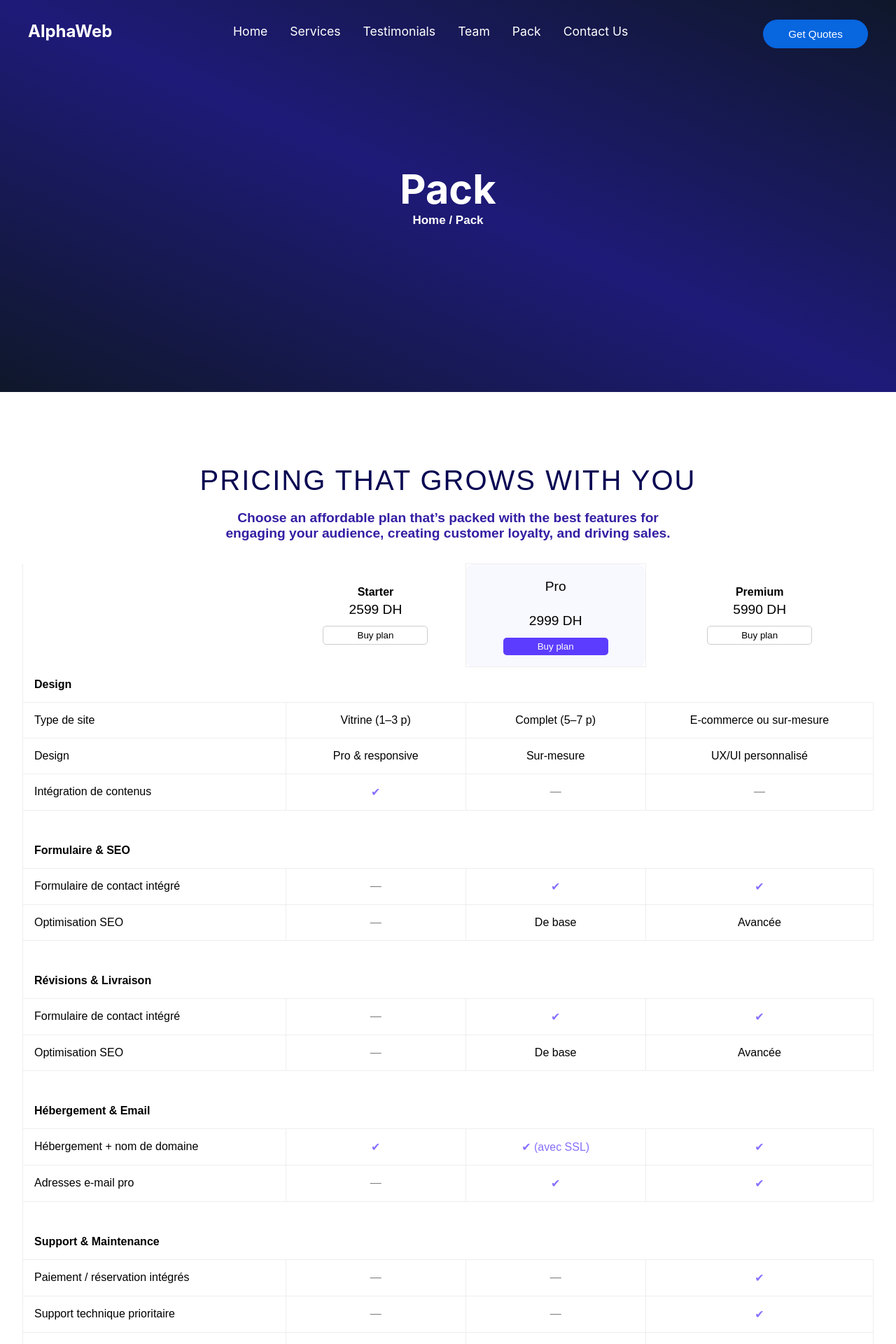
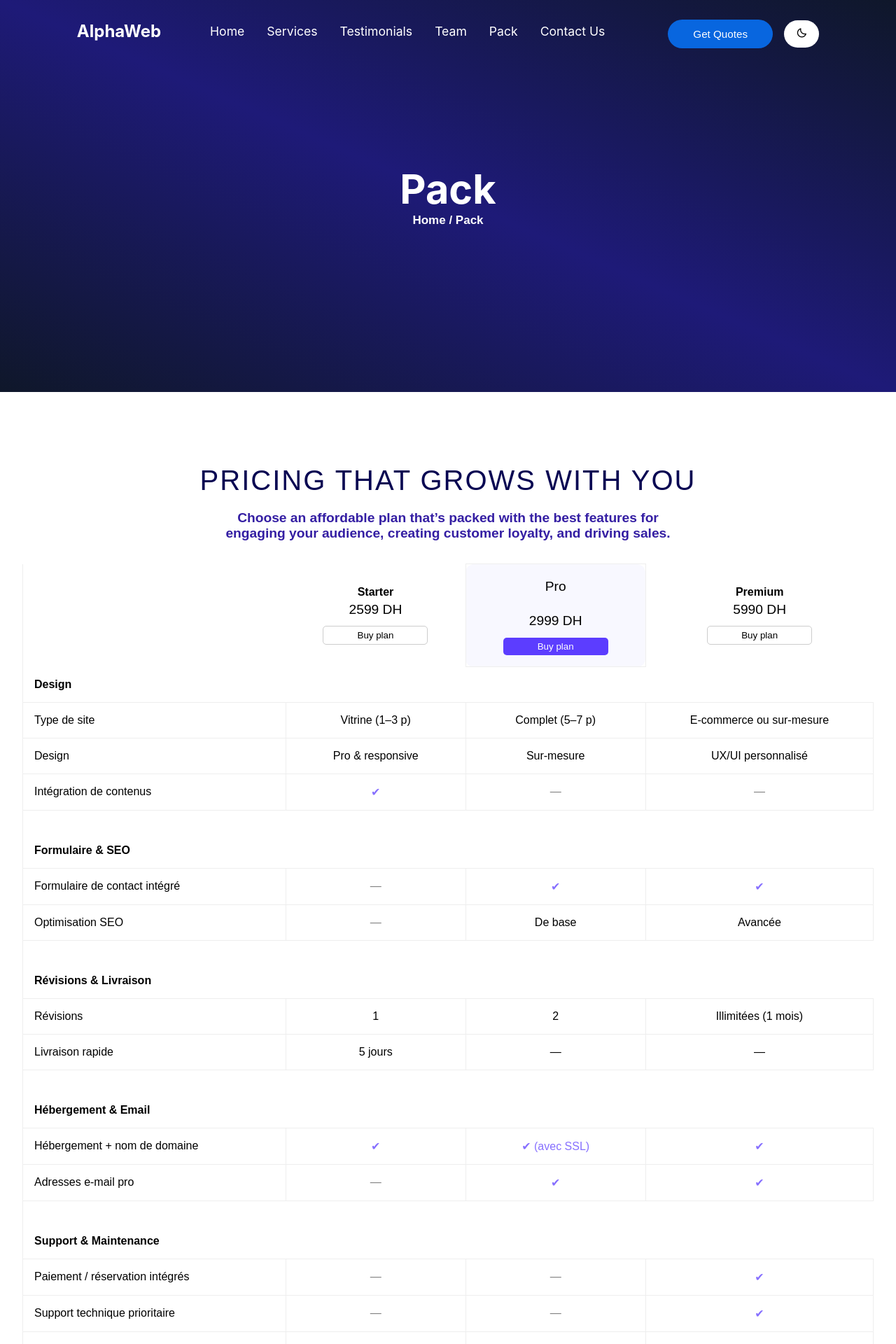
Before and after one commit to NizarDouirek/AlphaWeb, a React (Create React App) app: page /table in a window 1280 px wide. Shown: the top 1920 px of the page at 70% size. Built offline with nearby package versions, Linux system fonts and the light colour scheme.

Commit message:
home/addsofianne3

```diff
--- a/src/composant/Header/header.css
+++ b/src/composant/Header/header.css
@@ -5,7 +5,7 @@
   padding: 20px 40px;
   display: flex;
   align-items: center;
-  justify-content: space-between;
+  justify-content: space-evenly;
   background: transparent;
   transition: background-color 0.4s ease, backdrop-filter 0.4s ease;
   z-index: 1000;
@@ -18,7 +18,14 @@
   box-shadow: 0 2px 8px rgba(0, 0, 0, 0.1);
   color: #1e293b;
 }
-
+.header.scrolled .mode{
+  background-color:#0866DF ;
+  color: white;
+}
+.header.scrolled .mode:hover{
+  background-color: #0f52b0;
+  color: white;
+}
 .logo a {
   text-decoration: none;
   font-weight: bold;
@@ -29,9 +36,10 @@
 /* Nav desktop */
 .nav ul {
   display: flex;
+
   gap: 2rem;
   list-style: none;
-  padding: 0;
+
   margin: 0;
 }
 
@@ -66,14 +74,34 @@
 .btn-quotes:hover {
   background-color: #0f52b0;
 }
+.mode{
+   padding: 10px 15px;
+   width: 50px;
+  background-color: #ffffff;
+  color: rgb(0, 0, 0);
+  border-radius: 30px;
+  border: none;
+  font-size: 1rem;
+  cursor: pointer;
+  transition: background 0.3s ease;
 
+}
+.btn-header{
+  display: flex;
+  gap: 1rem;
+  align-items: center;
+  justify-content: center;
+
+}
 /* Menu toggle - hamburger */
 .menu-toggle {
   display: none;
   background: none;
   border: none;
   cursor: pointer;
-  padding: 10px;
+margin-left: 100px;
+ width: 33px;
+
 }
 
 .hamburger,
@@ -93,6 +121,8 @@
   content: "";
   position: absolute;
   left: 0;
+
+
 }
 
 .hamburger::before {
@@ -164,4 +194,7 @@
   .menu-toggle {
     display: block;
   }
+  .mode{
+    margin-left: 100px;
+  }
 }
--- a/src/composant/Header/header.jsx
+++ b/src/composant/Header/header.jsx
@@ -32,9 +32,12 @@ export default function Header() {
           <li><Link to="/Contact" onClick={() => setMenuOpen(false)}>Contact Us</Link></li>
         </ul>
       </nav>
-
-          <button className="btn-quotes">Get Quotes</button>
-
+      <div className='btn-header'>
+        <button className="btn-quotes">Get Quotes</button>
+        <button className="mode">
+          <i className="bx bx-moon icon"></i>
+        </button>
+      </div>
 
 
       <button className="menu-toggle" onClick={toggleMenu} aria-label="Toggle menu">
--- a/src/pages/Contact/contact.css
+++ b/src/pages/Contact/contact.css
@@ -48,8 +48,12 @@
     background-color: #f9f9f9;
     border-radius: 8px;
     box-shadow: 0 2px 30px rgba(0, 0, 0, 0.267);
+   ;
+font-family: Arial, sans-serif;
 
 }
+
+
 
 .contact-form input,
 .contact-form textarea ,
@@ -115,3 +119,49 @@ margin-top: 50px;
 .contact-info .label{
    display: flex;
 }
+
+
+.input-wrapper {
+position: relative;
+
+}
+input {
+width: 100%;
+border: 2px solid #e051FF;
+padding: 12px 10px;
+background: #fff;
+outline: none;
+font-size: 16px;
+transition: border-color 0.3s ease;
+}
+input:focus {
+border-color: #0051FF;
+}
+/* Label Base Style */
+label {
+position: absolute;
+left: 10px;
+top: 14px;
+background: #fff;
+padding: 0 5px;
+color: #666;
+font-size: 16px;
+transition: transform 0.3s ease, color 0.3s ease, font-size 0.3s ease;
+pointer-events: none;
+}
+/* Label moves up when input is focused or not empty */
+input:focus + label,textarea:focus + label,textarea:not(:placeholder-shown) + label,
+input:not(:placeholder-shown) + label {
+transform: translateY(-24px);
+color: #0051FF;
+font-size: 14px;
+}
+/* Remove outline for accessibility states
+:focus,
+:focus-visible,
+:focus-within,
+:-moz-focusring,
+:-moz-focus-inner,
+:-moz-focus-outer {
+outline: none;
+}*/
--- a/src/pages/Contact/contact.jsx
+++ b/src/pages/Contact/contact.jsx
@@ -2,9 +2,9 @@ import react from 'react';
 import './contact.css';
 import Header from '../../composant/Header/header';
 import Footer from '../../composant/Footer/footer';
-export default function Contact(){
+export default function Contact() {
     return (
-    <> <Header/>
+        <> <Header />
             <div className='contact'>
 
                 <div className='contact-header'>
@@ -24,20 +24,39 @@ export default function Contact(){
                         <form onSubmit={(e) => {
                             e.preventDefault();
                             alert("Message Sent!");
-                }}>
-                    <input type="text" placeholder="Your Name" required />
-                    <input type="email" placeholder="Your Email" required />
-
-                    <input type="text" placeholder="Subject" required />
-                    <textarea placeholder="Your Message" required></textarea>
+                        }}><div class="input-wrapper">
+                                <input type="text" id="username" required placeholder=" " />
+                                <label for="username">Username</label></div>
+                            <div class="input-wrapper"><input type="text" id='phone' required placeholder=" " />
+                                <label for="username">Phone</label></div>
+                            <div class="input-wrapper">
+                                <input type="email" id='email' required placeholder=" " />
+                                <label for="email">Email</label>
+                            </div>
+                            <div class="input-wrapper">
+                                <input type="text" id='msg' required placeholder=" " />
+                                <label For="text">Text</label>
+                            </div>
+                            <div className='input-wrapper'>
+                                <textarea id='msg' placeholder=" " ></textarea><label for="message">Message</label>
+                            </div>
                             <button type="submit" className='btn-send'>Send Message</button>
                         </form>
                     </div>
+
+
 
                 </div>
             </div>
 
 
+
+
+
+
+
+
+
         </>
     );
 };
--- a/src/pages/Home/home.css
+++ b/src/pages/Home/home.css
@@ -64,7 +64,8 @@
 }
 
 .btn-quotes2{
-  padding: 1rem 2rem;
+  padding: 1rem;
+  width: 200px;
   font-size: 1.1rem;
   background-color: #0a84ff;
   color: white;
@@ -75,6 +76,7 @@
 }
 .btn-started {
   padding: 1rem 2rem;
+  width: 200px;
   font-size: 1.1rem;
   background-color: transparent;
   color: white;
--- a/src/pages/Home/home.jsx
+++ b/src/pages/Home/home.jsx
@@ -1,7 +1,7 @@
 import React from "react";
 import './home.css';
 import Header from "../../composant/Header/header";
-// import Particles from "react-tsparticles";
+import Particles from "react-tsparticles";
 import ParticlesBackground from "../../composant/ParticlesBackground/ParticlesBackground";
 import Title from "../../composant/Title/title";
 import Plans from "../Pricing/cardstry";
@@ -21,9 +21,9 @@ export default function Home() {
 
   return (
     <>
-
+      {/**/}
       <div className="home">
-        {/* <ParticlesBackground/>*/}
+        <ParticlesBackground />
         <Header />
         <div className="welcome">
           <p className="pp"> Bienvenue dans notre site</p>
--- a/src/pages/Pricing/cardstry.jsx
+++ b/src/pages/Pricing/cardstry.jsx
@@ -1,11 +1,17 @@
 import React, { useState } from "react";
 import "./trycard.css";
+import { useNavigate } from "react-router-dom";
 const Plans = () => {
   //const [activePlan, setActivePlan] = useState(1); // 0: Individual, 1: Shared, 2: Group
 
   //const handleClick = (index) => {
   // setActivePlan(index);
   // };
+const navigate = useNavigate();
+
+  const handleClick = () => {
+    navigate("/table"); // vers ta page cible
+  };
 
   return (
     <>
@@ -14,7 +20,7 @@ const Plans = () => {
         {/* <div className={`container container1 ${activePlan === 0 ? "active" : ""}`}
      onClick={() => handleClick(0)}>  <div className={`container container1 ${activePlan === 0 ? "active" : ""}`}
         onClick={() => handleClick(0)}>*/}
-        <div  className="container container1">
+        <div className="container container1">
 
           <div className="inner_container">
             <h2 className="title">Starter</h2>
@@ -54,7 +60,7 @@ const Plans = () => {
         {/*<div
         className={`container container2 ${activePlan === 1 ? "active" : ""}`}
         onClick={() => handleClick(1)}
-      >*/}<div  className="container container2">
+      >*/}<div className="container container2">
           <div className="ribbon-wrapper">
             <div className="ribbon">Populaire</div>
           </div>
@@ -86,7 +92,7 @@ const Plans = () => {
         {/*<div
         className={`container container3 ${activePlan === 2 ? "active" : ""}`}
         onClick={() => handleClick(2)}
-      >*/}<div  className="container container3">
+      >*/}<div className="container container3">
           <div className="inner_container">
             <div className="title">Premium</div>
             <div className="main_number">3</div>
@@ -113,7 +119,7 @@ const Plans = () => {
         </div>
 
       </div>
-
+ <button className="try" onClick={handleClick} >Voir plus</button>
 
     </>
 
--- a/src/pages/Pricing/trycard.css
+++ b/src/pages/Pricing/trycard.css
@@ -334,3 +334,46 @@ display: flex;
     right: -30px;
   }
 }
+
+.try {
+  margin-top: -30px;
+width: 200px;
+height: 60px;
+  border: none;
+  border-radius: 5px;
+  font-weight: bold;
+  letter-spacing: 5px;
+  text-transform: uppercase;
+  cursor: pointer;
+  color: #2c9caf;
+  transition: all 1000ms;
+  font-size: 15px;
+  position: relative;
+  overflow: hidden;
+  outline: 2px solid #2c9caf;
+
+transition: all 0.3s ease;
+}
+
+.try:hover{
+  color: #ffffff;
+  transform: scale(1.1);
+  outline: 2px solid #70bdca;
+  box-shadow: 4px 5px 17px -4px #268391;
+}
+.try::before {
+  content: "";
+  position: absolute;
+  left: -50px;
+  top: 0;
+  width: 0;
+  height: 100%;
+  background-color: #2c9caf;
+  transform: skewX(45deg);
+  z-index: -1;
+  transition: width 1000ms;
+}
+
+.try:hover::before {
+  width: 250%;
+}
--- a/src/pages/Tablepricing/table.jsx
+++ b/src/pages/Tablepricing/table.jsx
@@ -66,17 +66,17 @@ const PricingTable = () => {
             <tr><td className='title-th'></td></tr>
 
            <tr><th className='border-top-none'>Révisions & Livraison</th></tr>
-          <tr>
-  <td className="title-left">Formulaire de contact intégré</td>
-  <td style={{color:'gray'}}>—</td>
-  <td style={{color:'#8770FF'}}>✔</td>
-  <td style={{color:'#8770FF'}}>✔</td>
+         <tr>
+  <td className="title-left">Révisions</td>
+  <td>1</td>
+  <td>2</td>
+  <td>Illimitées (1 mois)</td>
 </tr>
 <tr>
-  <td className="title-left">Optimisation SEO</td>
-  <td style={{color:'gray'}}>—</td>
-  <td>De base</td>
-  <td>Avancée</td>
+  <td className="title-left">Livraison rapide</td>
+  <td>5 jours</td>
+  <td>—</td>
+  <td>—</td>
 </tr>
 
 
```
Also changed, not shown: src/composant/Footer/footer.jsx (+5 -5 lines), src/composant/Title/title.jsx (indentation only). Lines whose indentation alone changed are shown as unchanged.
